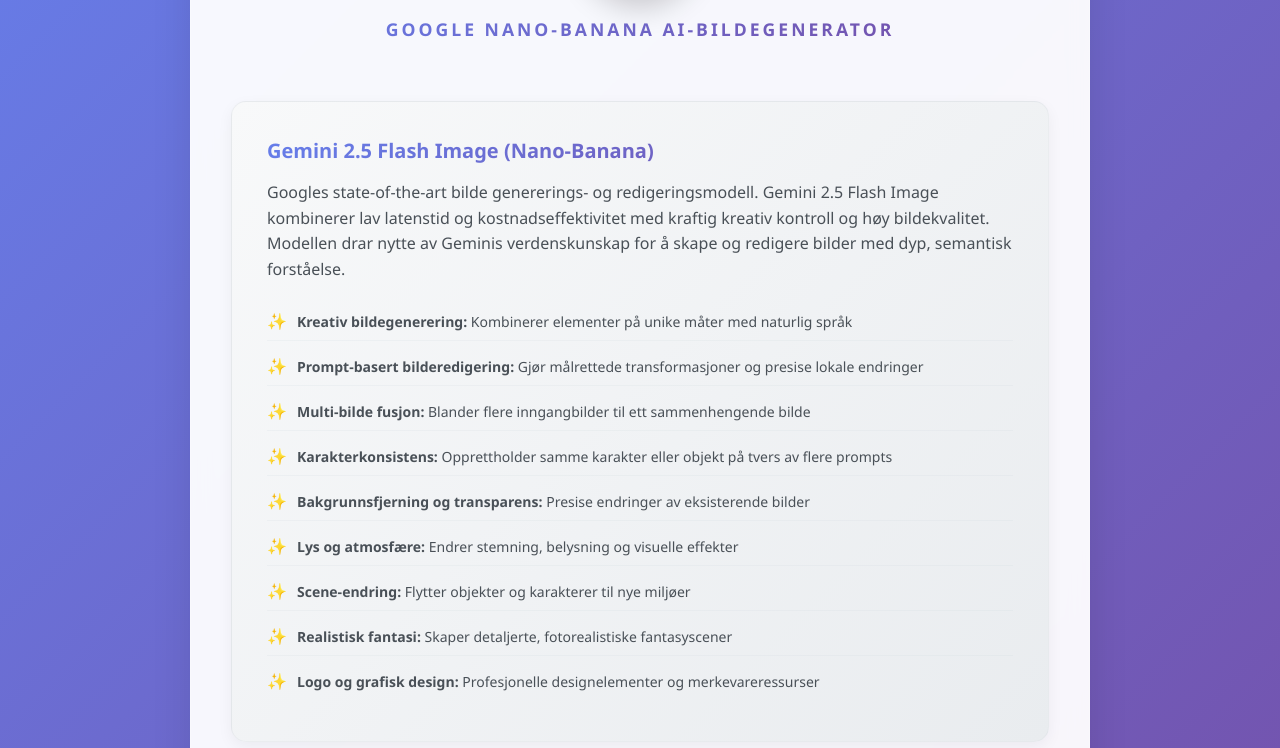
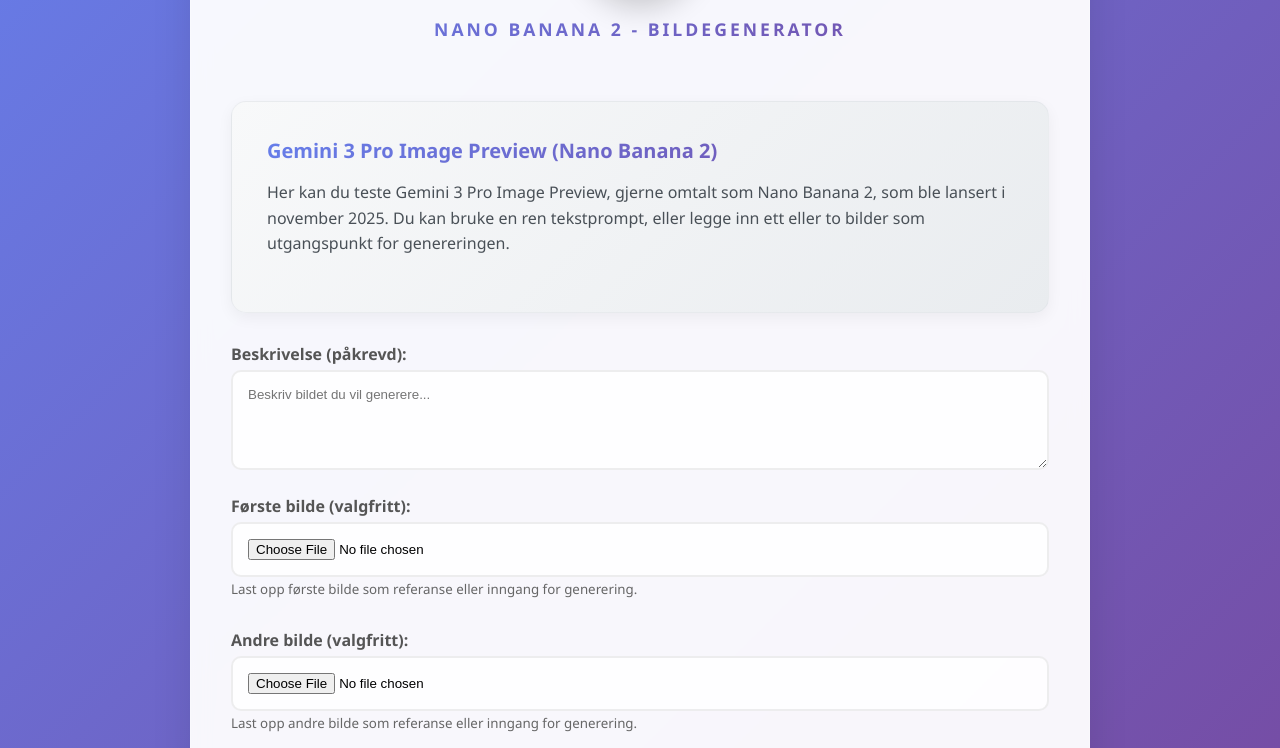
Before and after one commit to kavold/nanobanana, a website: page public/index.html in a window 1280 px wide. Shown: the part 204-952 px from the top of the page. Drawn offline with Linux system fonts and the light colour scheme.

Commit message:
Nano banana 2

```diff
--- a/public/index.html
+++ b/public/index.html
@@ -253,25 +253,15 @@
     <div class="container">
         <div class="header">
             <img src="knarild-tech.png" alt="Knarild Tech Logo" class="logo">
-            <div class="subtitle">GOOGLE NANO-BANANA AI-BILDEGENERATOR</div>
+            <div class="subtitle">Nano Banana 2 - bildegenerator</div>
         </div>
 
         <div class="model-info">
-            <h3>Gemini 2.5 Flash Image (Nano-Banana)</h3>
+            <h3>Gemini 3 Pro Image Preview (Nano Banana 2)</h3>
             <p class="model-description">
-                Googles state-of-the-art bilde genererings- og redigeringsmodell. Gemini 2.5 Flash Image kombinerer lav latenstid og kostnadseffektivitet med kraftig kreativ kontroll og høy bildekvalitet. Modellen drar nytte av Geminis verdenskunskap for å skape og redigere bilder med dyp, semantisk forståelse.
+                Her kan du teste Gemini 3 Pro Image Preview, gjerne omtalt som Nano Banana 2, som ble lansert i november 2025. Du kan bruke en ren tekstprompt, eller legge inn ett eller to bilder som utgangspunkt for genereringen.
             </p>
-            <ul class="capabilities-list">
-                <li><strong>Kreativ bildegenerering:</strong> Kombinerer elementer på unike måter med naturlig språk</li>
-                <li><strong>Prompt-basert bilderedigering:</strong> Gjør målrettede transformasjoner og presise lokale endringer</li>
-                <li><strong>Multi-bilde fusjon:</strong> Blander flere inngangbilder til ett sammenhengende bilde</li>
-                <li><strong>Karakterkonsistens:</strong> Opprettholder samme karakter eller objekt på tvers av flere prompts</li>
-                <li><strong>Bakgrunnsfjerning og transparens:</strong> Presise endringer av eksisterende bilder</li>
-                <li><strong>Lys og atmosfære:</strong> Endrer stemning, belysning og visuelle effekter</li>
-                <li><strong>Scene-endring:</strong> Flytter objekter og karakterer til nye miljøer</li>
-                <li><strong>Realistisk fantasi:</strong> Skaper detaljerte, fotorealistiske fantasyscener</li>
-                <li><strong>Logo og grafisk design:</strong> Profesjonelle designelementer og merkevareressurser</li>
-            </ul>
+
         </div>
 
         <form id="generateForm">
--- a/server.js
+++ b/server.js
@@ -7,7 +7,7 @@
 require('dotenv').config();
 
 const app = express();
-const PORT = process.env.PORT || 3000;
+const PORT = process.env.PORT || 7654;
 
 app.use(cors());
 app.use(express.json());
@@ -62,7 +62,7 @@
     }
 
     const model = genAI.getGenerativeModel({
-      model: 'gemini-2.5-flash-image-preview',
+      model: 'gemini-3-pro-image-preview',
       generationConfig: {
         temperature: 0.7,
         maxOutputTokens: 2048,
```
